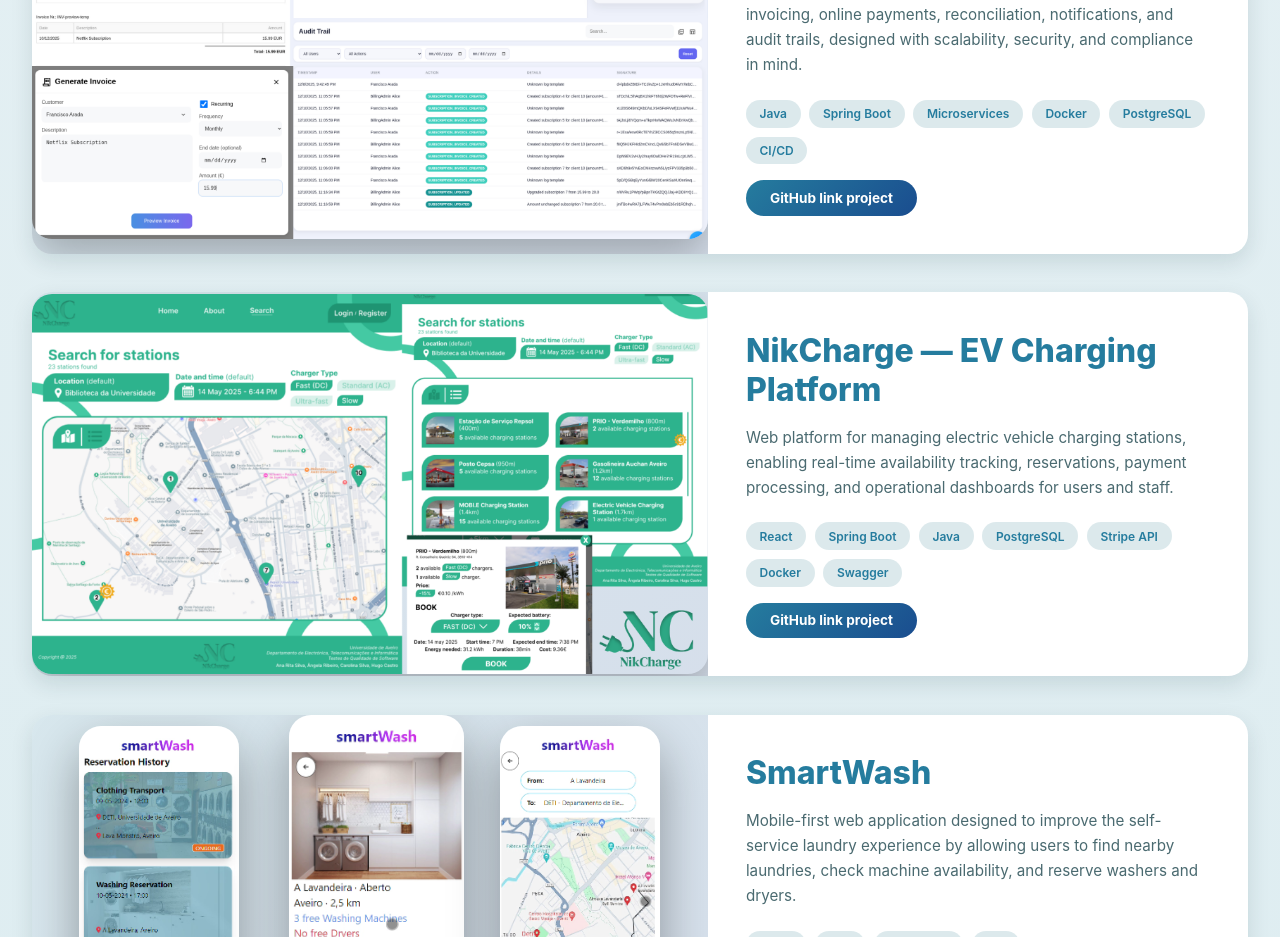
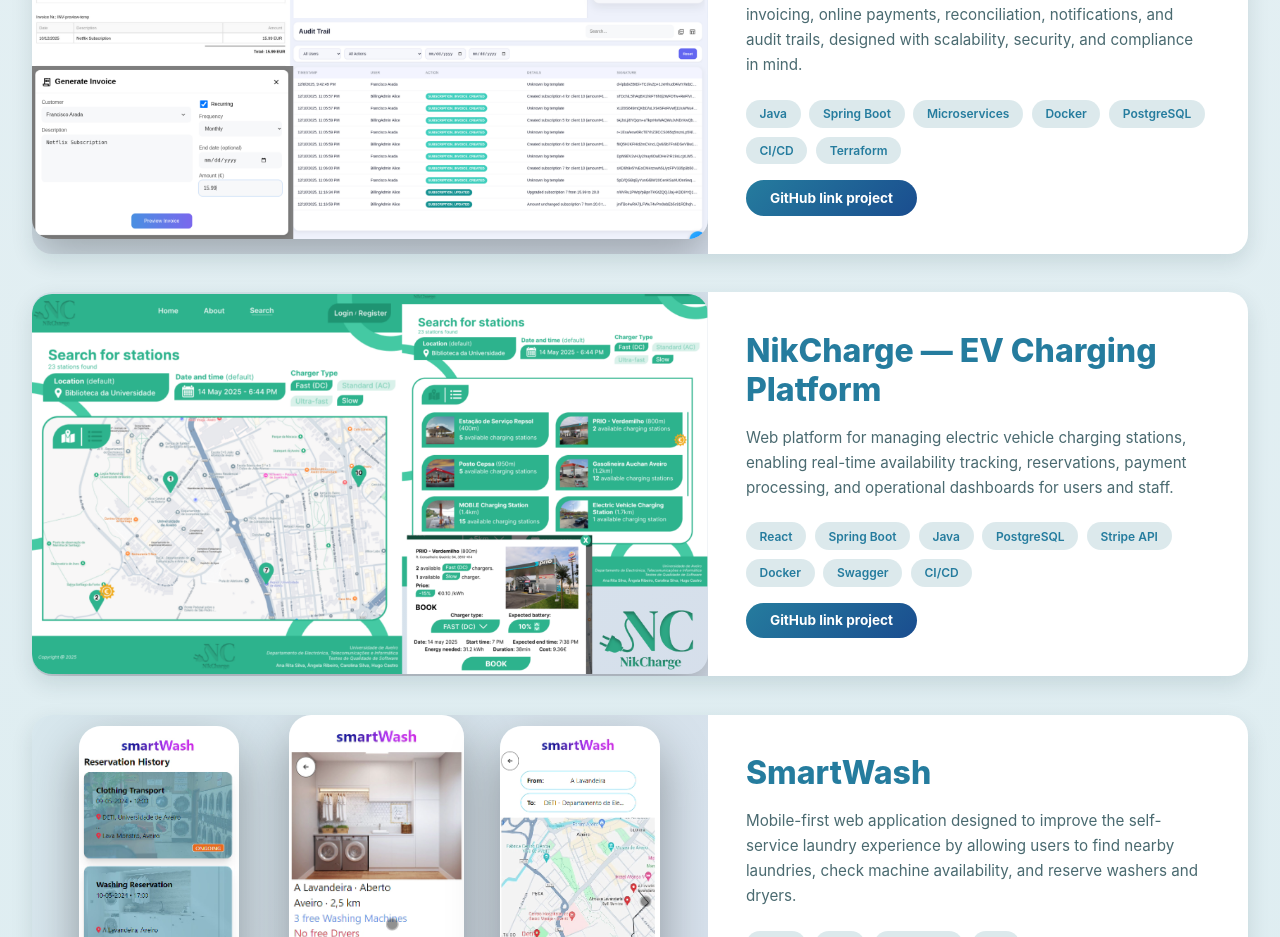
Before and after one commit to carolinaspsilva2004/carolinaspsilva2004.github.io, a React (Vite) app in the folder my-app/: page /projects in a window 1280 px wide. Shown: the part 1820-2757 px from the top of the page. Built offline with nearby package versions, Linux system fonts and the light colour scheme.

Commit message:
portfolio done

```diff
--- a/my-app/src/data/projects.ts
+++ b/my-app/src/data/projects.ts
@@ -78,6 +78,7 @@
             "Docker",
             "PostgreSQL",
             "CI/CD",
+            "Terraform",
         ],
         media: ["/assets/projects/inflow/1.png"],
         status: "public",
@@ -97,6 +98,7 @@
             "Stripe API",
             "Docker",
             "Swagger",
+            "CI/CD",
         ],
         media: ["/assets/projects/nikcharge/3.png"],
         status: "public",
```
